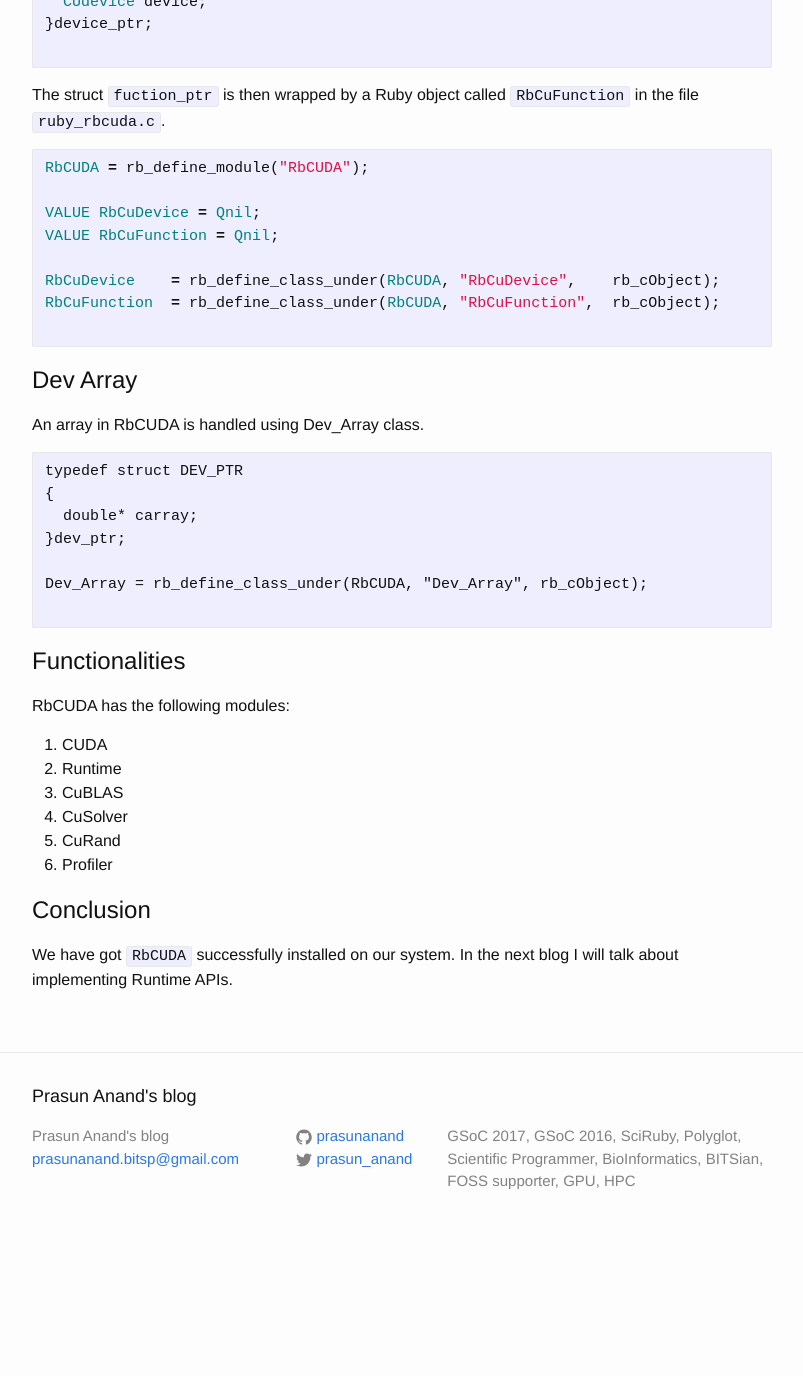
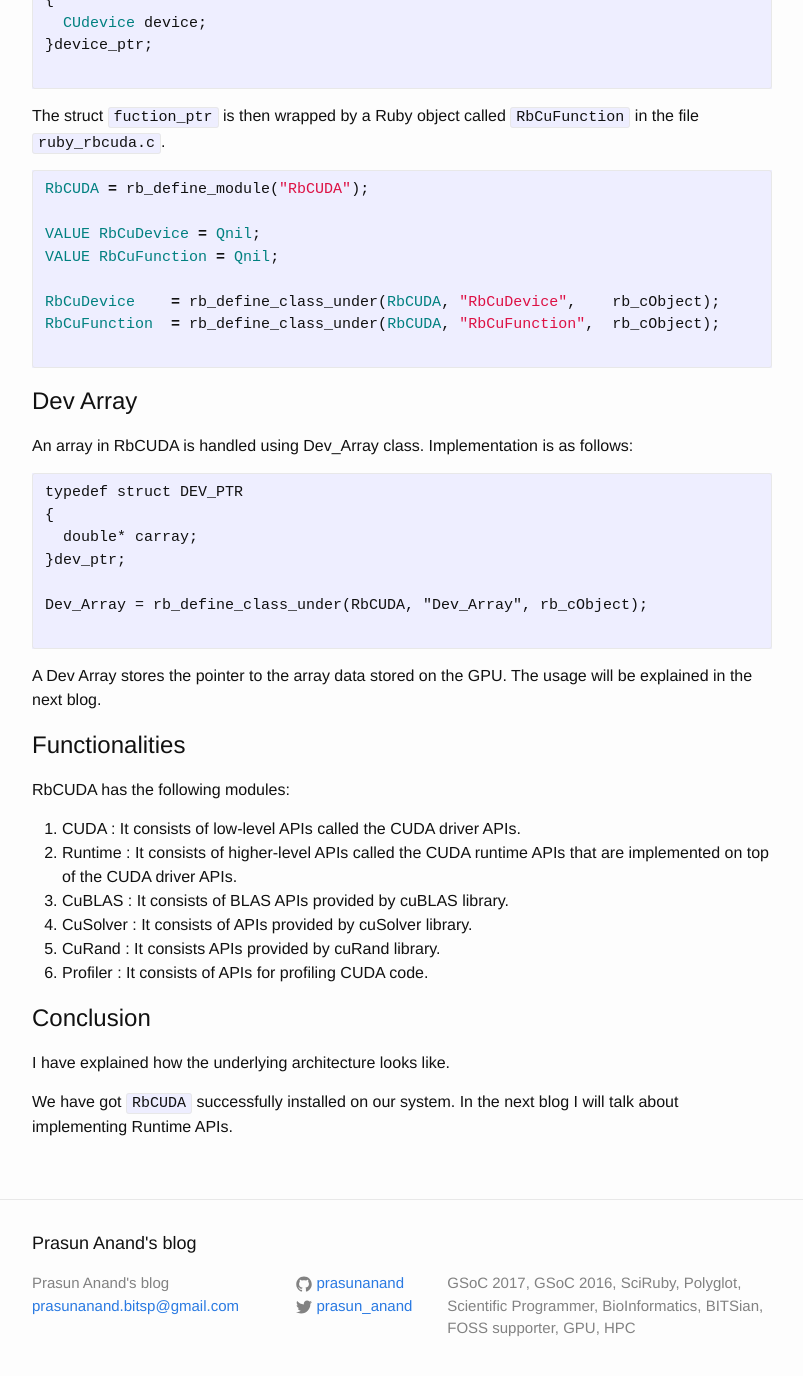
Before and after one commit to prasunanand/prasunanand.github.io, a Jekyll site: the page built from _posts/2018-02-24-rubygrant17-rbcuda-installation-and-architecture.markdown, in a window 1280 px wide and 1400 px high, scrolled down 1266 px. Shown: the top 1376 px of the window, without its empty margins (238-1041 px from the left). Built offline with Jekyll 4.4.1, drawn with Linux system fonts in a browser that asks for light colours; comment, search, counter and statistics services are not loaded; before the commit the page ends 2519 px from its top, so only the background shows below that; some of the changed text lies outside the part shown.

Commit message:
finalise: rbcuda installation and architecture

````diff
--- a/_posts/2018-02-24-rubygrant17-rbcuda-installation-and-architecture.markdown
+++ b/_posts/2018-02-24-rubygrant17-rbcuda-installation-and-architecture.markdown
@@ -49,7 +49,7 @@
 `extconf.rb` that helps in building the shared object file can be found [here](https://github.com/prasunanand/rbcuda/blob/master/ext/rbcuda/extconf.rb).
 
 
-`rbcuda.h` defines all the Ruby structs that correspond to CUDA types. In the following code a CUfunction type can be represented as `function_ptr`.
+`rbcuda.h` defines all the Ruby structs that correspond to CUDA types. In the following code `CUfunction` type can be represented as `function_ptr`.
 
 
 ```ruby
@@ -79,7 +79,7 @@
 
 # Dev Array
 
-An array in RbCUDA is handled using Dev_Array class.
+An array in RbCUDA is handled using Dev_Array class. Implementation is as follows:
 
 ```
 typedef struct DEV_PTR
@@ -90,17 +90,21 @@
 Dev_Array = rb_define_class_under(RbCUDA, "Dev_Array", rb_cObject);
 
 ```
+A Dev Array stores the pointer to the array data stored on the GPU. The usage will be explained in the next blog.
+
 # Functionalities
 
 RbCUDA has the following modules:
-1. CUDA
-2. Runtime
-3. CuBLAS
-4. CuSolver
-5. CuRand
-6. Profiler
+1. CUDA : It consists of low-level APIs called the CUDA driver APIs.
+2. Runtime : It consists of higher-level APIs called the CUDA runtime APIs that are implemented on top of the CUDA driver APIs.
+3. CuBLAS : It consists of BLAS APIs provided by cuBLAS library.
+4. CuSolver : It consists of APIs provided by cuSolver library.
+5. CuRand : It consists APIs provided by cuRand library.
+6. Profiler : It consists of APIs for profiling CUDA code.
 
 # Conclusion
+
+I have explained how the underlying architecture looks like.
 
 We have got `RbCUDA` successfully installed on our system. In the next blog I will talk about implementing Runtime APIs.
 
````
Also changed, not shown: other parts of _posts/2018-02-24-rubygrant17-rbcuda-installation-and-architecture.markdown (+4 -4 lines).
